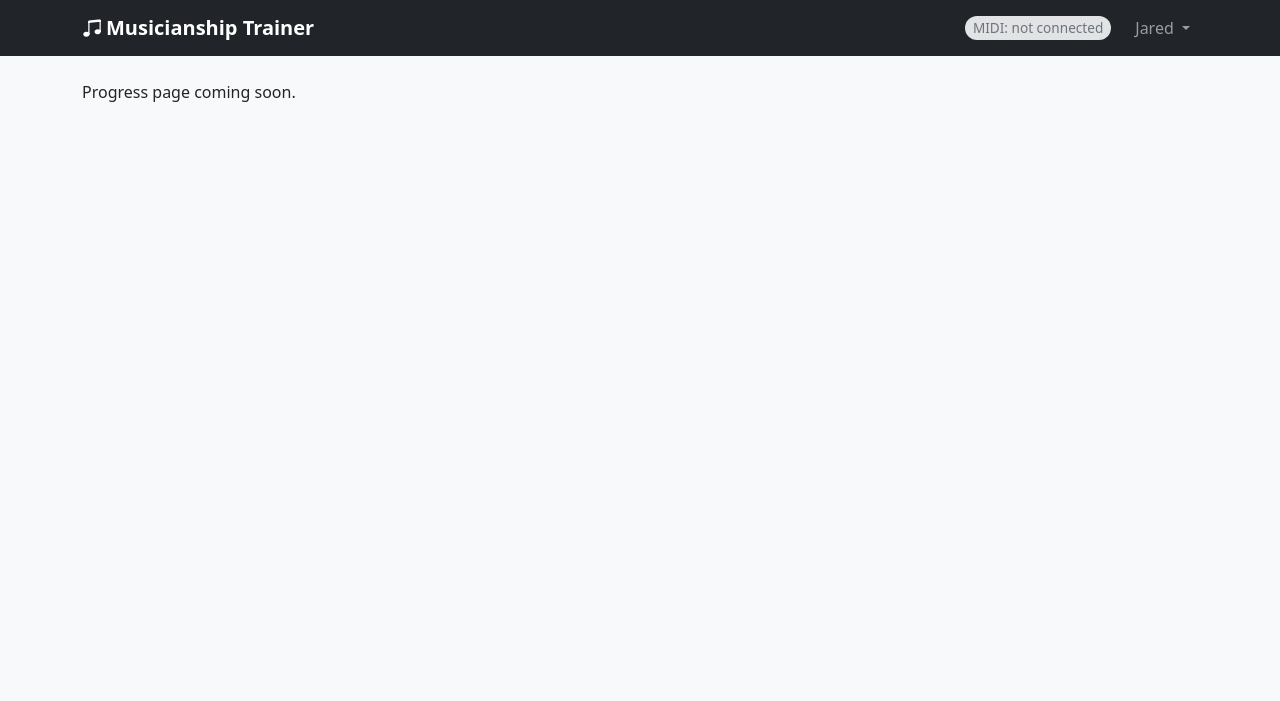
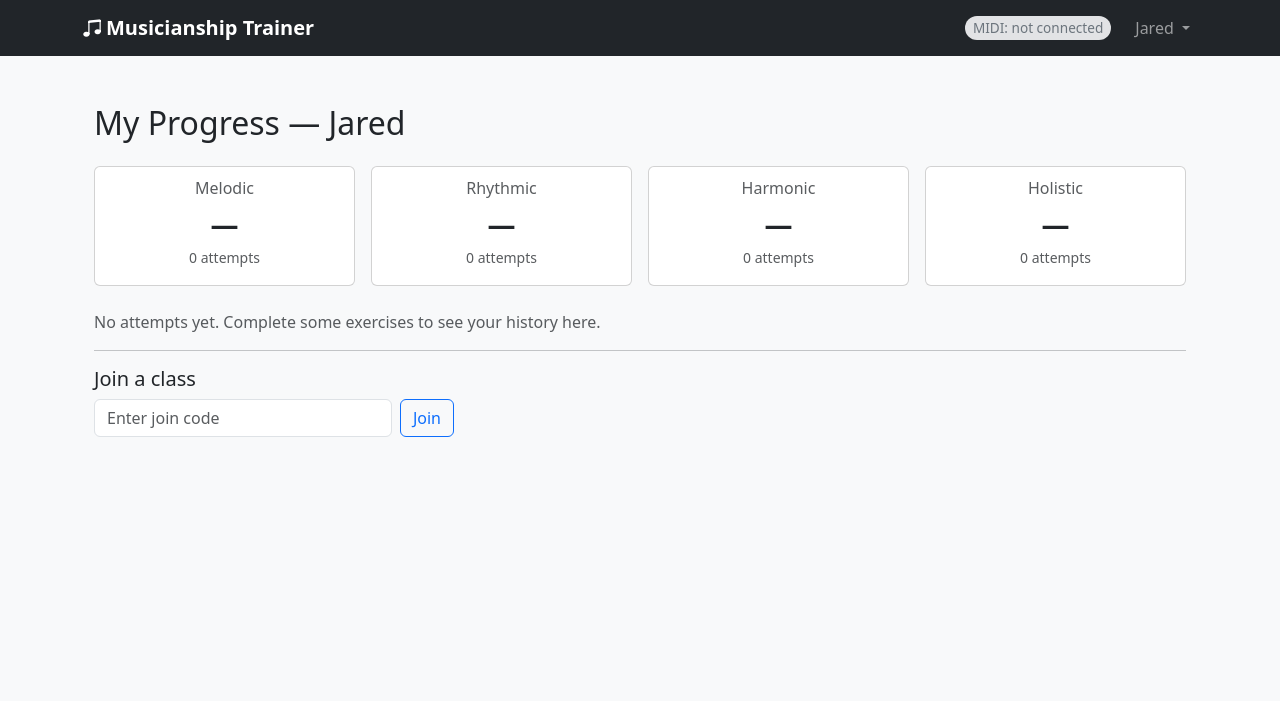
Before and after one commit to FakeBees/Musicianship-Website, a Flask app: page /me in a window 1280 px wide. Shown: the top 701 px of the page. Run offline with Flask 3, Linux system fonts and the light colour scheme; a user stored in the database is signed in.

Commit message:
feat: student progress page at /me

```diff
--- a/app.py
+++ b/app.py
@@ -739,7 +739,30 @@ def admin_index():
 @app.route('/me')
 @login_required
 def me():
-    return render_template('me.html')
+    uid = current_user.id
+
+    melody_attempts   = UserAttempt.query.filter_by(user_id=uid).order_by(UserAttempt.created_at.desc()).limit(50).all()
+    rhythm_attempts   = RhythmAttempt.query.filter_by(user_id=uid).order_by(RhythmAttempt.created_at.desc()).limit(50).all()
+    harmonic_attempts = HarmonicAttempt.query.filter_by(user_id=uid).order_by(HarmonicAttempt.created_at.desc()).limit(50).all()
+    holistic_attempts = HolisticAttempt.query.filter_by(user_id=uid).order_by(HolisticAttempt.created_at.desc()).limit(50).all()
+
+    def avg(attempts, field='overall_score'):
+        vals = [getattr(a, field) for a in attempts if getattr(a, field) is not None]
+        return round(sum(vals) / len(vals) * 100) if vals else None
+
+    stats = {
+        'melodic':  {'count': len(melody_attempts),   'avg': avg(melody_attempts)},
+        'rhythmic': {'count': len(rhythm_attempts),   'avg': avg(rhythm_attempts, 'duration_accuracy')},
+        'harmonic': {'count': len(harmonic_attempts), 'avg': avg(harmonic_attempts)},
+        'holistic': {'count': len(holistic_attempts), 'avg': avg(holistic_attempts)},
+    }
+
+    return render_template('me.html',
+                           stats=stats,
+                           melody_attempts=melody_attempts,
+                           rhythm_attempts=rhythm_attempts,
+                           harmonic_attempts=harmonic_attempts,
+                           holistic_attempts=holistic_attempts)
 
 
 @app.route('/teacher')
--- a/templates/me.html
+++ b/templates/me.html
@@ -1,5 +1,107 @@
 {% extends 'base.html' %}
 {% block title %}My Progress{% endblock %}
 {% block content %}
-<p>Progress page coming soon.</p>
+<div class="container py-4">
+  <h2 class="mb-4">My Progress — {{ current_user.display_name or current_user.email }}</h2>
+
+  <!-- Summary cards -->
+  <div class="row g-3 mb-4">
+    {% for mode, s in stats.items() %}
+    <div class="col-6 col-md-3">
+      <div class="card text-center h-100">
+        <div class="card-body">
+          <h6 class="card-subtitle text-muted mb-1 text-capitalize">{{ mode }}</h6>
+          <div class="fs-3 fw-bold">{{ s.avg ~ '%' if s.avg is not none else '—' }}</div>
+          <small class="text-muted">{{ s.count }} attempt{{ 's' if s.count != 1 }}</small>
+        </div>
+      </div>
+    </div>
+    {% endfor %}
+  </div>
+
+  <!-- Melodic history -->
+  {% if melody_attempts %}
+  <h5>Melodic dictation</h5>
+  <table class="table table-sm table-striped mb-4">
+    <thead><tr><th>Date</th><th>Exercise</th><th>Pitch</th><th>Duration</th><th>Overall</th></tr></thead>
+    <tbody>
+    {% for a in melody_attempts %}
+      <tr>
+        <td>{{ a.created_at.strftime('%Y-%m-%d') if a.created_at else '—' }}</td>
+        <td>{{ a.melody.name }}</td>
+        <td>{{ (a.pitch_accuracy * 100) | round | int }}%</td>
+        <td>{{ (a.duration_accuracy * 100) | round | int }}%</td>
+        <td>{{ (a.overall_score * 100) | round | int }}%</td>
+      </tr>
+    {% endfor %}
+    </tbody>
+  </table>
+  {% endif %}
+
+  <!-- Harmonic history -->
+  {% if harmonic_attempts %}
+  <h5>Harmonic dictation</h5>
+  <table class="table table-sm table-striped mb-4">
+    <thead><tr><th>Date</th><th>Exercise</th><th>Overall</th></tr></thead>
+    <tbody>
+    {% for a in harmonic_attempts %}
+      <tr>
+        <td>{{ a.created_at.strftime('%Y-%m-%d') if a.created_at else '—' }}</td>
+        <td>{{ a.progression.name if a.progression else a.progression_id }}</td>
+        <td>{{ (a.overall_score * 100) | round | int }}%</td>
+      </tr>
+    {% endfor %}
+    </tbody>
+  </table>
+  {% endif %}
+
+  <!-- Rhythmic history -->
+  {% if rhythm_attempts %}
+  <h5>Rhythmic dictation</h5>
+  <table class="table table-sm table-striped mb-4">
+    <thead><tr><th>Date</th><th>Exercise</th><th>Duration acc.</th></tr></thead>
+    <tbody>
+    {% for a in rhythm_attempts %}
+      <tr>
+        <td>{{ a.created_at.strftime('%Y-%m-%d') if a.created_at else '—' }}</td>
+        <td>{{ a.rhythm.name }}</td>
+        <td>{{ (a.duration_accuracy * 100) | round | int }}%</td>
+      </tr>
+    {% endfor %}
+    </tbody>
+  </table>
+  {% endif %}
+
+  <!-- Holistic history -->
+  {% if holistic_attempts %}
+  <h5>Holistic dictation</h5>
+  <table class="table table-sm table-striped mb-4">
+    <thead><tr><th>Date</th><th>Exercise</th><th>Overall</th></tr></thead>
+    <tbody>
+    {% for a in holistic_attempts %}
+      <tr>
+        <td>{{ a.created_at.strftime('%Y-%m-%d') if a.created_at else '—' }}</td>
+        <td>{{ a.exercise.name if a.exercise else a.exercise_id }}</td>
+        <td>{{ (a.overall_score * 100) | round | int }}%</td>
+      </tr>
+    {% endfor %}
+    </tbody>
+  </table>
+  {% endif %}
+
+  {% if not (melody_attempts or harmonic_attempts or rhythm_attempts or holistic_attempts) %}
+  <p class="text-muted">No attempts yet. Complete some exercises to see your history here.</p>
+  {% endif %}
+
+  <!-- Join a class -->
+  <hr>
+  <h5>Join a class</h5>
+  <form method="post" action="{{ url_for('join_class') }}" class="d-flex gap-2" style="max-width:360px">
+    <input type="text" name="join_code" class="form-control" placeholder="Enter join code" required>
+    <button type="submit" class="btn btn-outline-primary">Join</button>
+  </form>
+  {% if current_user.classes %}
+  <p class="mt-3 text-muted small">You're enrolled in: {{ current_user.classes | map(attribute='name') | join(', ') }}</p>
+  {% endif %}
+</div>
 {% endblock %}
```
